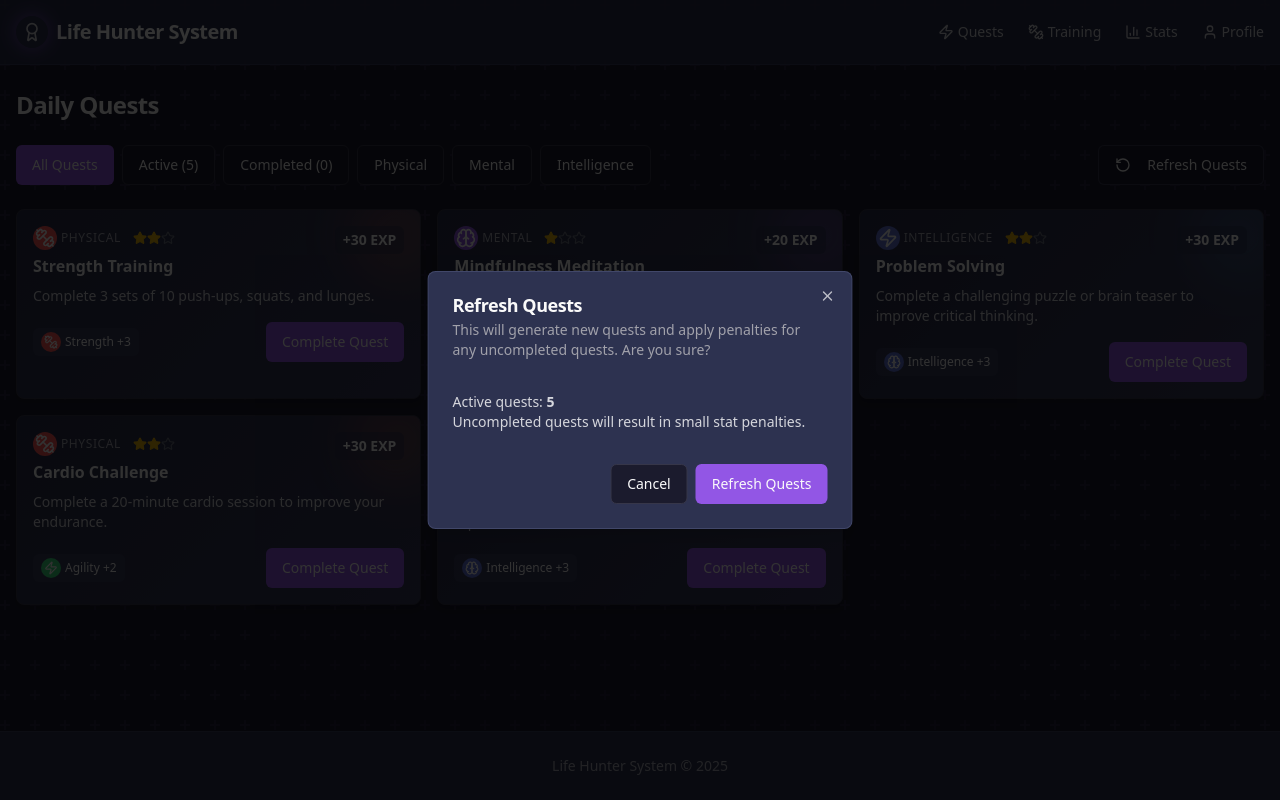
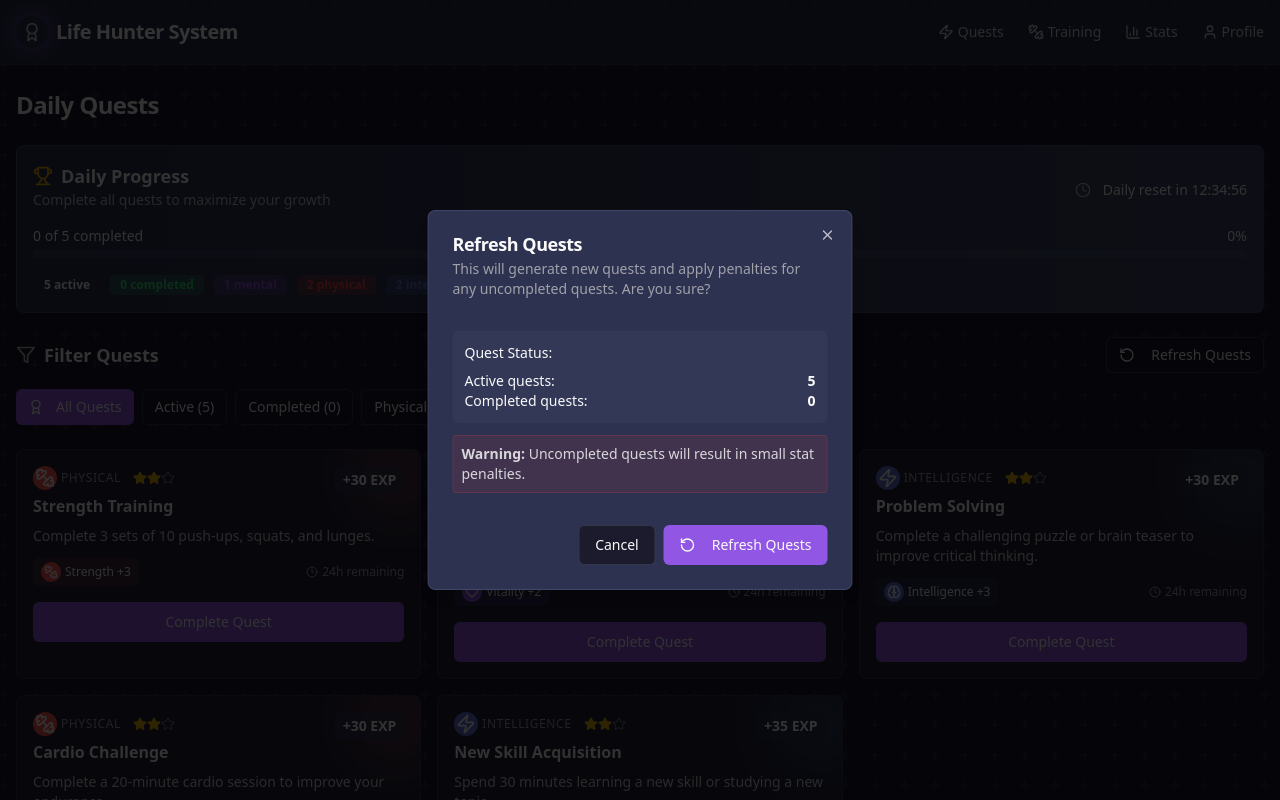
Before and after one commit to Nathishwar-prog/life-hunter-questor, a React (Vite) app: page /quests in a window 1280 px wide. Both pictures are taken after a click on the button "Refresh Quests". Shown: the top 800 px of the page. Built offline with nearby package versions, Linux system fonts and the light colour scheme.

Commit message:
Fix: Implement working buttons and improve design
This commit addresses the non-functional buttons and enhances the overall design of the application. It includes a full, working version with advanced and modern design elements.

```diff
--- a/package.json
+++ b/package.json
@@ -38,7 +38,7 @@
     "@radix-ui/react-toast": "^1.2.1",
     "@radix-ui/react-toggle": "^1.1.0",
     "@radix-ui/react-toggle-group": "^1.1.0",
-    "@radix-ui/react-tooltip": "^1.1.4",
+    "@radix-ui/react-tooltip": "^1.1.8",
     "@tanstack/react-query": "^5.56.2",
     "@types/uuid": "^10.0.0",
     "class-variance-authority": "^0.7.1",
--- a/src/components/QuestCard.tsx
+++ b/src/components/QuestCard.tsx
@@ -1,8 +1,16 @@
 
-import React from 'react';
-import { Dumbbell, Brain, Zap, Heart, Star } from 'lucide-react';
+import React, { useState } from 'react';
+import { Dumbbell, Brain, Zap, Heart, Star, User, Award, Check, Clock } from 'lucide-react';
 import { Button } from "@/components/ui/button";
 import { toast } from 'sonner';
+import { Card, CardContent, CardFooter } from '@/components/ui/card';
+import {
+  Tooltip,
+  TooltipContent,
+  TooltipProvider,
+  TooltipTrigger,
+} from "@/components/ui/tooltip";
+import { cn } from '@/lib/utils';
 
 export type QuestCategory = 'physical' | 'mental' | 'intelligence';
 
@@ -26,6 +34,9 @@ interface QuestCardProps {
 }
 
 const QuestCard: React.FC<QuestCardProps> = ({ quest, onComplete }) => {
+  const [isConfirming, setIsConfirming] = useState(false);
+  const [isHovering, setIsHovering] = useState(false);
+
   const getCategoryIcon = (category: QuestCategory) => {
     switch (category) {
       case 'physical':
@@ -49,6 +60,19 @@ const QuestCard: React.FC<QuestCardProps> = ({ quest, onComplete }) => {
         return 'from-blue-500/20 to-cyan-500/20';
       default:
         return 'from-gray-500/20 to-gray-600/20';
+    }
+  };
+
+  const getCategoryBgColor = (category: QuestCategory) => {
+    switch (category) {
+      case 'physical':
+        return '#FF5757';
+      case 'mental':
+        return '#9256E5';
+      case 'intelligence':
+        return '#6272D9';
+      default:
+        return '#6272D9';
     }
   };
 
@@ -93,41 +117,91 @@ const QuestCard: React.FC<QuestCardProps> = ({ quest, onComplete }) => {
         return <Brain className="h-3.5 w-3.5" />;
       case 'vitality':
         return <Heart className="h-3.5 w-3.5" />;
+      case 'charisma':
+        return <User className="h-3.5 w-3.5" />;
       default:
         return <Star className="h-3.5 w-3.5" />;
     }
   };
 
-  const handleComplete = () => {
+  const getStatColor = (statType: string) => {
+    switch (statType) {
+      case 'strength':
+        return '#FF5757';
+      case 'agility':
+        return '#36DE7E';
+      case 'intelligence':
+        return '#6272D9';
+      case 'vitality':
+        return '#9256E5';
+      case 'charisma':
+        return '#FFB443';
+      default:
+        return '#FFB443';
+    }
+  };
+
+  const handleCompleteClick = () => {
+    if (quest.completed) return;
+
+    if (!isConfirming) {
+      setIsConfirming(true);
+      setTimeout(() => {
+        setIsConfirming(false);
+      }, 3000);
+      return;
+    }
+
     onComplete(quest.id);
+    setIsConfirming(false);
+
     toast(`[System]: Quest completed! ${quest.statBonus.type} +${quest.statBonus.value}`, {
       icon: <Star className="h-5 w-5 text-yellow-500" />,
+      description: `You earned +${quest.exp} EXP`,
     });
   };
 
   return (
-    <div className={`quest-card ${quest.completed ? 'opacity-75' : ''}`}>
-      <div className="absolute -right-6 -top-6 h-24 w-24 rounded-full bg-gradient-to-br opacity-20 blur-xl"
+    <Card
+      className={cn(
+        "relative overflow-hidden transition-all duration-300 hover:shadow-xl border-hunter-accent/20",
+        quest.completed ? "opacity-75" : "hover:scale-[1.02]"
+      )}
+      onMouseEnter={() => setIsHovering(true)}
+      onMouseLeave={() => setIsHovering(false)}
+    >
+      {/* Background glow effect */}
+      <div
+        className="absolute -right-6 -top-6 h-24 w-24 rounded-full opacity-20 blur-xl transition-all duration-300"
         style={{
-          background: quest.category === 'physical'
-            ? 'linear-gradient(135deg, #ff5757 0%, #ff8c42 100%)'
+          background: `linear-gradient(135deg, ${getCategoryBgColor(quest.category)} 0%, ${
+            quest.category === 'physical'
+              ? '#ff8c42'
               : quest.category === 'mental'
-            ? 'linear-gradient(135deg, #9256e5 0%, #b66dff 100%)'
-            : 'linear-gradient(135deg, #6272d9 0%, #56c2e5 100%)'
+              ? '#b66dff'
+              : '#56c2e5'
+          } 100%)`,
+          opacity: isHovering ? "0.3" : "0.2"
         }}
       />
 
+      {/* Completed badge overlay */}
+      {quest.completed && (
+        <div className="absolute inset-0 flex items-center justify-center bg-black/30 z-10 pointer-events-none">
+          <div className="bg-hunter-success/80 text-white py-1 px-4 rounded-full rotate-[-20deg] transform font-bold text-sm flex items-center shadow-lg">
+            <Check className="mr-1 h-4 w-4" />
+            COMPLETED
+          </div>
+        </div>
+      )}
+
+      <CardContent className="p-4 relative z-0">
         <div className="relative flex items-start justify-between">
           <div>
             <div className="mb-1 flex items-center gap-1">
-            <span className="flex h-6 w-6 items-center justify-center rounded-full"
-              style={{
-                background: quest.category === 'physical'
-                  ? '#FF5757'
-                  : quest.category === 'mental'
-                  ? '#9256E5'
-                  : '#6272D9'
-              }}
+              <span
+                className="flex h-6 w-6 items-center justify-center rounded-full"
+                style={{ background: getCategoryBgColor(quest.category) }}
               >
                 {getCategoryIcon(quest.category)}
               </span>
@@ -138,27 +212,34 @@ const QuestCard: React.FC<QuestCardProps> = ({ quest, onComplete }) => {
             </div>
             <h3 className="text-base font-bold">{quest.title}</h3>
           </div>
-        <div className="rounded-md bg-hunter-primary/50 px-2 py-1 text-sm font-bold text-white">
+
+          <TooltipProvider>
+            <Tooltip>
+              <TooltipTrigger asChild>
+                <div className="rounded-md bg-hunter-primary/70 px-2 py-1 text-sm font-bold text-white">
                   +{quest.exp} EXP
                 </div>
+              </TooltipTrigger>
+              <TooltipContent>
+                <p>Experience points gained upon completion</p>
+              </TooltipContent>
+            </Tooltip>
+          </TooltipProvider>
         </div>
 
         <p className="mt-2 text-sm text-white/80">{quest.description}</p>
 
-      <div className="mt-4 flex items-center justify-between">
-        <div className="flex items-center gap-1 rounded-md bg-hunter-secondary/50 px-2 py-1">
-          <span className="flex h-5 w-5 items-center justify-center rounded-full"
-            style={{
-              background: quest.statBonus.type === 'strength'
-                ? '#FF5757'
-                : quest.statBonus.type === 'agility'
-                ? '#36DE7E'
-                : quest.statBonus.type === 'intelligence'
-                ? '#6272D9'
-                : quest.statBonus.type === 'vitality'
-                ? '#9256E5'
-                : '#FFB443'
-            }}
+        <div className="mt-3 flex items-center justify-between">
+          <TooltipProvider>
+            <Tooltip>
+              <TooltipTrigger asChild>
+                <div
+                  className="flex items-center gap-1 rounded-md px-2 py-1"
+                  style={{ backgroundColor: `${getStatColor(quest.statBonus.type)}20` }}
+                >
+                  <span
+                    className="flex h-5 w-5 items-center justify-center rounded-full"
+                    style={{ background: getStatColor(quest.statBonus.type) }}
                   >
                     {getStatIcon(quest.statBonus.type)}
                   </span>
@@ -166,17 +247,43 @@ const QuestCard: React.FC<QuestCardProps> = ({ quest, onComplete }) => {
                     {quest.statBonus.type.charAt(0).toUpperCase() + quest.statBonus.type.slice(1)} +{quest.statBonus.value}
                   </span>
                 </div>
+              </TooltipTrigger>
+              <TooltipContent>
+                <p>Stat bonus upon completion</p>
+              </TooltipContent>
+            </Tooltip>
+          </TooltipProvider>
 
+          <div className="flex items-center gap-1 text-xs text-white/60">
+            <Clock className="h-3 w-3" />
+            <span>24h remaining</span>
+          </div>
+        </div>
+      </CardContent>
+
+      <CardFooter className="p-4 pt-0">
         <Button
-          onClick={handleComplete}
+          onClick={handleCompleteClick}
           disabled={quest.completed}
           variant={quest.completed ? "outline" : "default"}
-          className={quest.completed ? "bg-hunter-secondary/30" : "bg-hunter-purple hover:bg-hunter-purple/80"}
+          className={cn(
+            "w-full transition-all",
+            quest.completed
+              ? "bg-hunter-secondary/30"
+              : isConfirming
+              ? "bg-hunter-success hover:bg-hunter-success/80"
+              : "bg-hunter-purple hover:bg-hunter-purple/80"
+          )}
         >
-          {quest.completed ? "Completed" : "Complete Quest"}
+          {quest.completed
+            ? <><Check className="mr-2 h-4 w-4" /> Completed</>
+            : isConfirming
+            ? <><Check className="mr-2 h-4 w-4" /> Confirm Completion</>
+            : <>Complete Quest</>
+          }
         </Button>
-      </div>
-    </div>
+      </CardFooter>
+    </Card>
   );
 };
 
--- a/src/components/ui/badge.tsx
+++ b/src/components/ui/badge.tsx
@@ -1,10 +1,11 @@
+
 import * as React from "react"
 import { cva, type VariantProps } from "class-variance-authority"
 
 import { cn } from "@/lib/utils"
 
 const badgeVariants = cva(
-  "inline-flex items-center rounded-full border px-2.5 py-0.5 text-xs font-semibold transition-colors focus:outline-none focus:ring-2 focus:ring-ring focus:ring-offset-2",
+  "inline-flex items-center rounded-md border px-2.5 py-0.5 text-xs font-semibold transition-colors focus:outline-none focus:ring-2 focus:ring-ring focus:ring-offset-2",
   {
     variants: {
       variant: {
--- a/src/components/ui/progress.tsx
+++ b/src/components/ui/progress.tsx
@@ -1,3 +1,4 @@
+
 import * as React from "react"
 import * as ProgressPrimitive from "@radix-ui/react-progress"
 
@@ -10,7 +11,7 @@ const Progress = React.forwardRef<
   <ProgressPrimitive.Root
     ref={ref}
     className={cn(
-      "relative h-4 w-full overflow-hidden rounded-full bg-secondary",
+      "relative h-2 w-full overflow-hidden rounded-full bg-primary/20",
       className
     )}
     {...props}
--- a/src/pages/Quests.tsx
+++ b/src/pages/Quests.tsx
@@ -1,17 +1,29 @@
 
-import React, { useState } from 'react';
+import React, { useState, useEffect } from 'react';
 import Layout from '@/components/Layout';
 import QuestCard from '@/components/QuestCard';
 import { useHunter } from '@/context/HunterContext';
 import { Button } from '@/components/ui/button';
-import { FilterX, Filter, RotateCcw } from 'lucide-react';
+import { FilterX, Filter, RotateCcw, Sparkles, Award, Trophy, Clock } from 'lucide-react';
 import { toast } from 'sonner';
-import { Dialog, DialogContent, DialogDescription, DialogHeader, DialogTitle, DialogFooter } from '@/components/ui/dialog';
+import {
+  Dialog,
+  DialogContent,
+  DialogDescription,
+  DialogHeader,
+  DialogTitle,
+  DialogFooter
+} from '@/components/ui/dialog';
+import { Badge } from '@/components/ui/badge';
+import { Card, CardContent } from '@/components/ui/card';
+import { Progress } from '@/components/ui/progress';
 
 const Quests = () => {
   const { quests, completeQuest, refreshQuests } = useHunter();
   const [filter, setFilter] = useState<string | null>(null);
   const [showRefreshDialog, setShowRefreshDialog] = useState(false);
+  const [animateProgress, setAnimateProgress] = useState(false);
+  const [progressValue, setProgressValue] = useState(0);
 
   const filteredQuests = filter
     ? quests.filter((quest) => quest.category === filter ||
@@ -22,80 +34,174 @@ const Quests = () => {
   const activeQuests = quests.filter(quest => !quest.completed);
   const completedQuests = quests.filter(quest => quest.completed);
 
+  // Calculate daily progress
+  useEffect(() => {
+    const total = quests.length;
+    const completed = completedQuests.length;
+    const newProgressValue = total > 0 ? Math.round((completed / total) * 100) : 0;
+
+    setProgressValue(0);
+    setAnimateProgress(true);
+
+    const timer = setTimeout(() => {
+      setProgressValue(newProgressValue);
+    }, 300);
+
+    return () => clearTimeout(timer);
+  }, [quests, completedQuests.length]);
+
   const handleRefreshQuests = () => {
     refreshQuests();
     setShowRefreshDialog(false);
     toast('[System]: Quests have been refreshed!', {
       description: 'New challenges have been generated for you.',
+      icon: <Sparkles className="h-5 w-5 text-yellow-500" />,
     });
+  };
+
+  const handleFilterClick = (filterValue: string | null) => {
+    if (filter === filterValue) {
+      setFilter(null);
+    } else {
+      setFilter(filterValue);
+      toast(`Filter applied: ${filterValue || 'All Quests'}`, {
+        description: 'Showing filtered quest results',
+        duration: 2000,
+      });
+    }
   };
 
   return (
     <Layout title="Daily Quests">
-      <div className="mb-6 flex flex-wrap items-center justify-between gap-4">
+      {/* Daily Progress Card */}
+      <Card className="mb-6 overflow-hidden bg-gradient-to-r from-hunter-primary to-hunter-secondary border-hunter-accent/30">
+        <CardContent className="p-4">
+          <div className="flex flex-col md:flex-row md:items-center justify-between gap-4">
+            <div>
+              <h3 className="text-lg font-bold flex items-center gap-2">
+                <Trophy className="h-5 w-5 text-yellow-500" />
+                Daily Progress
+              </h3>
+              <p className="text-sm text-white/70 mb-2">
+                Complete all quests to maximize your growth
+              </p>
+            </div>
+
+            <div className="flex items-center gap-3">
+              <Clock className="h-4 w-4 text-white/60" />
+              <span className="text-sm">Daily reset in 12:34:56</span>
+            </div>
+          </div>
+
+          <div className="flex flex-col mt-2">
+            <div className="flex justify-between mb-1 text-sm">
+              <span>{completedQuests.length} of {quests.length} completed</span>
+              <span>{progressValue}%</span>
+            </div>
+            <Progress value={progressValue} className="h-2 bg-hunter-accent/20" />
+          </div>
+
+          <div className="flex gap-2 mt-4 flex-wrap">
+            <Badge variant="outline" className="bg-hunter-primary/50 hover:bg-hunter-primary/70">
+              {activeQuests.length} active
+            </Badge>
+            <Badge variant="outline" className="bg-hunter-success/20 text-hunter-success hover:bg-hunter-success/30">
+              {completedQuests.length} completed
+            </Badge>
+            <Badge variant="outline" className="bg-hunter-purple/20 text-hunter-purple hover:bg-hunter-purple/30">
+              {quests.filter(q => q.category === 'mental').length} mental
+            </Badge>
+            <Badge variant="outline" className="bg-red-500/20 text-red-500 hover:bg-red-500/30">
+              {quests.filter(q => q.category === 'physical').length} physical
+            </Badge>
+            <Badge variant="outline" className="bg-hunter-blue/20 text-hunter-blue hover:bg-hunter-blue/30">
+              {quests.filter(q => q.category === 'intelligence').length} intelligence
+            </Badge>
+          </div>
+        </CardContent>
+      </Card>
+
+      {/* Filter buttons */}
+      <div className="mb-6 flex flex-col space-y-4">
+        <div className="flex items-center justify-between">
+          <h3 className="text-lg font-semibold flex items-center gap-2">
+            <Filter className="h-5 w-5 text-white/70" />
+            Filter Quests
+          </h3>
+
+          <div className="flex items-center gap-2">
+            {filter && (
+              <Button variant="outline" onClick={() => setFilter(null)} size="sm">
+                <FilterX className="mr-2 h-4 w-4" />
+                Clear Filter
+              </Button>
+            )}
+            <Button
+              variant="outline"
+              onClick={() => setShowRefreshDialog(true)}
+              size="sm"
+              className="border-hunter-accent/30 hover:bg-hunter-accent/20"
+            >
+              <RotateCcw className="mr-2 h-4 w-4" />
+              Refresh Quests
+            </Button>
+          </div>
+        </div>
+
         <div className="flex flex-wrap items-center gap-2">
           <Button
             variant={filter === null ? "default" : "outline"}
-            onClick={() => setFilter(null)}
+            onClick={() => handleFilterClick(null)}
             className={filter === null ? "bg-hunter-purple hover:bg-hunter-purple/80" : ""}
+            size="sm"
           >
+            <Award className="mr-1 h-4 w-4" />
             All Quests
           </Button>
           <Button
             variant={filter === 'active' ? "default" : "outline"}
-            onClick={() => setFilter('active')}
+            onClick={() => handleFilterClick('active')}
             className={filter === 'active' ? "bg-hunter-blue hover:bg-hunter-blue/80" : ""}
+            size="sm"
           >
             Active ({activeQuests.length})
           </Button>
           <Button
             variant={filter === 'completed' ? "default" : "outline"}
-            onClick={() => setFilter('completed')}
+            onClick={() => handleFilterClick('completed')}
             className={filter === 'completed' ? "bg-hunter-success hover:bg-hunter-success/80" : ""}
+            size="sm"
           >
             Completed ({completedQuests.length})
           </Button>
           <Button
             variant={filter === 'physical' ? "default" : "outline"}
-            onClick={() => setFilter('physical')}
+            onClick={() => handleFilterClick('physical')}
             className={filter === 'physical' ? "bg-red-500 hover:bg-red-500/80" : ""}
+            size="sm"
           >
             Physical
           </Button>
           <Button
             variant={filter === 'mental' ? "default" : "outline"}
-            onClick={() => setFilter('mental')}
+            onClick={() => handleFilterClick('mental')}
             className={filter === 'mental' ? "bg-hunter-purple hover:bg-hunter-purple/80" : ""}
+            size="sm"
           >
             Mental
           </Button>
           <Button
             variant={filter === 'intelligence' ? "default" : "outline"}
-            onClick={() => setFilter('intelligence')}
+            onClick={() => handleFilterClick('intelligence')}
             className={filter === 'intelligence' ? "bg-hunter-blue hover:bg-hunter-blue/80" : ""}
+            size="sm"
           >
             Intelligence
           </Button>
         </div>
-
-        <div className="flex items-center gap-2">
-          {filter && (
-            <Button variant="outline" onClick={() => setFilter(null)}>
-              <FilterX className="mr-2 h-4 w-4" />
-              Clear Filter
-            </Button>
-          )}
-          <Button
-            variant="outline"
-            onClick={() => setShowRefreshDialog(true)}
-            className="border-hunter-accent/30"
-          >
-            <RotateCcw className="mr-2 h-4 w-4" />
-            Refresh Quests
-          </Button>
-        </div>
       </div>
 
+      {/* Quest cards grid */}
       <div className="grid gap-4 sm:grid-cols-2 lg:grid-cols-3">
         {filteredQuests.length > 0 ? (
           filteredQuests.map((quest) => (
@@ -108,6 +214,15 @@ const Quests = () => {
             <p className="text-center text-sm text-white/70">
               Try changing your filter or refresh quests to generate new ones.
             </p>
+            <Button
+              variant="outline"
+              onClick={() => setFilter(null)}
+              className="mt-4 border-hunter-accent/30"
+              size="sm"
+            >
+              <FilterX className="mr-2 h-4 w-4" />
+              Clear Filters
+            </Button>
           </div>
         )}
       </div>
@@ -122,11 +237,19 @@ const Quests = () => {
             </DialogDescription>
           </DialogHeader>
           <div className="py-4">
-            <p className="text-sm text-white/80">
-              Active quests: <span className="font-bold">{activeQuests.length}</span>
-            </p>
-            <p className="text-sm text-white/80">
-              Uncompleted quests will result in small stat penalties.
+            <div className="rounded-md bg-hunter-secondary/30 p-3 mb-3">
+              <h4 className="text-sm font-medium mb-2">Quest Status:</h4>
+              <div className="flex justify-between text-sm">
+                <span>Active quests:</span>
+                <span className="font-bold">{activeQuests.length}</span>
+              </div>
+              <div className="flex justify-between text-sm">
+                <span>Completed quests:</span>
+                <span className="font-bold">{completedQuests.length}</span>
+              </div>
+            </div>
+            <p className="text-sm text-white/80 bg-red-500/10 p-2 rounded border border-red-500/20">
+              <strong>Warning:</strong> Uncompleted quests will result in small stat penalties.
             </p>
           </div>
           <DialogFooter>
@@ -134,6 +257,7 @@ const Quests = () => {
               Cancel
             </Button>
             <Button onClick={handleRefreshQuests} className="bg-hunter-purple hover:bg-hunter-purple/80">
+              <RotateCcw className="mr-2 h-4 w-4" />
               Refresh Quests
             </Button>
           </DialogFooter>
```
Also changed, not shown: 1 other file (tests, documents, lock files or other folders). Lines whose indentation alone changed are shown as unchanged.
